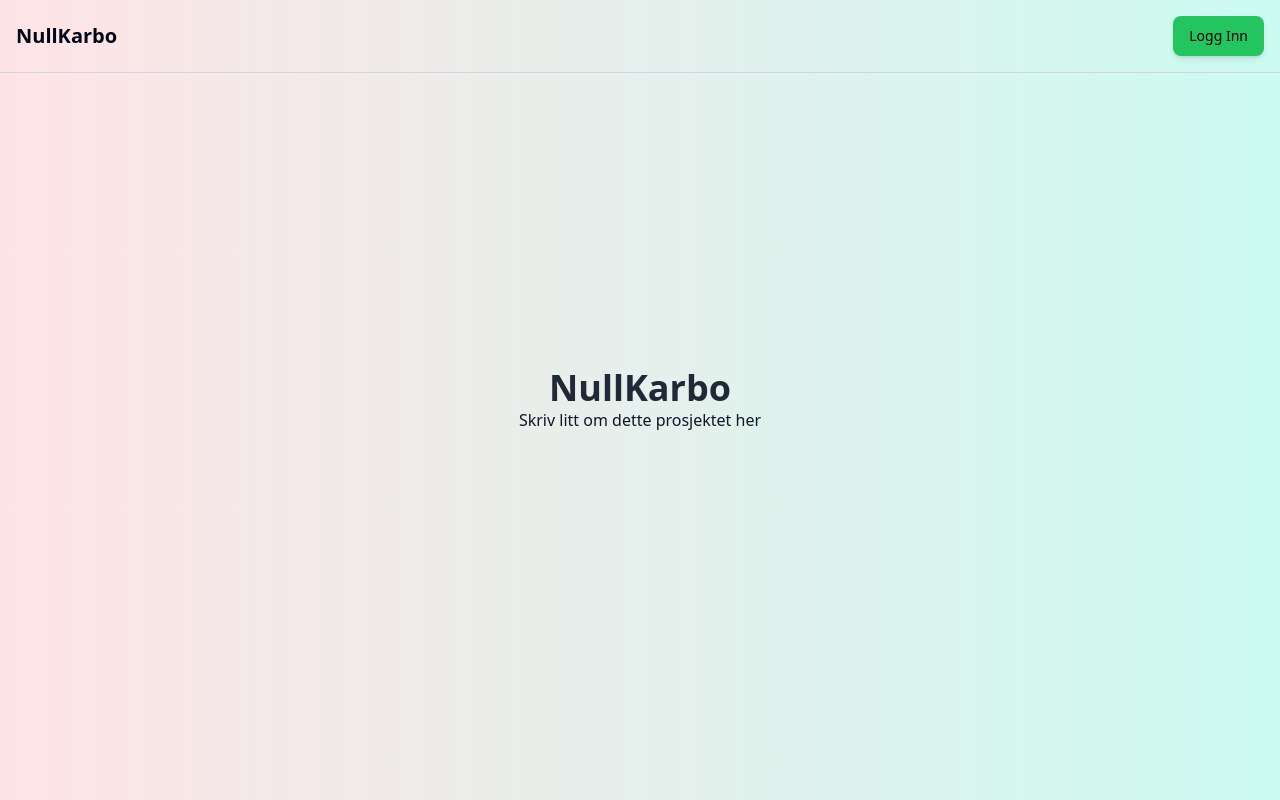
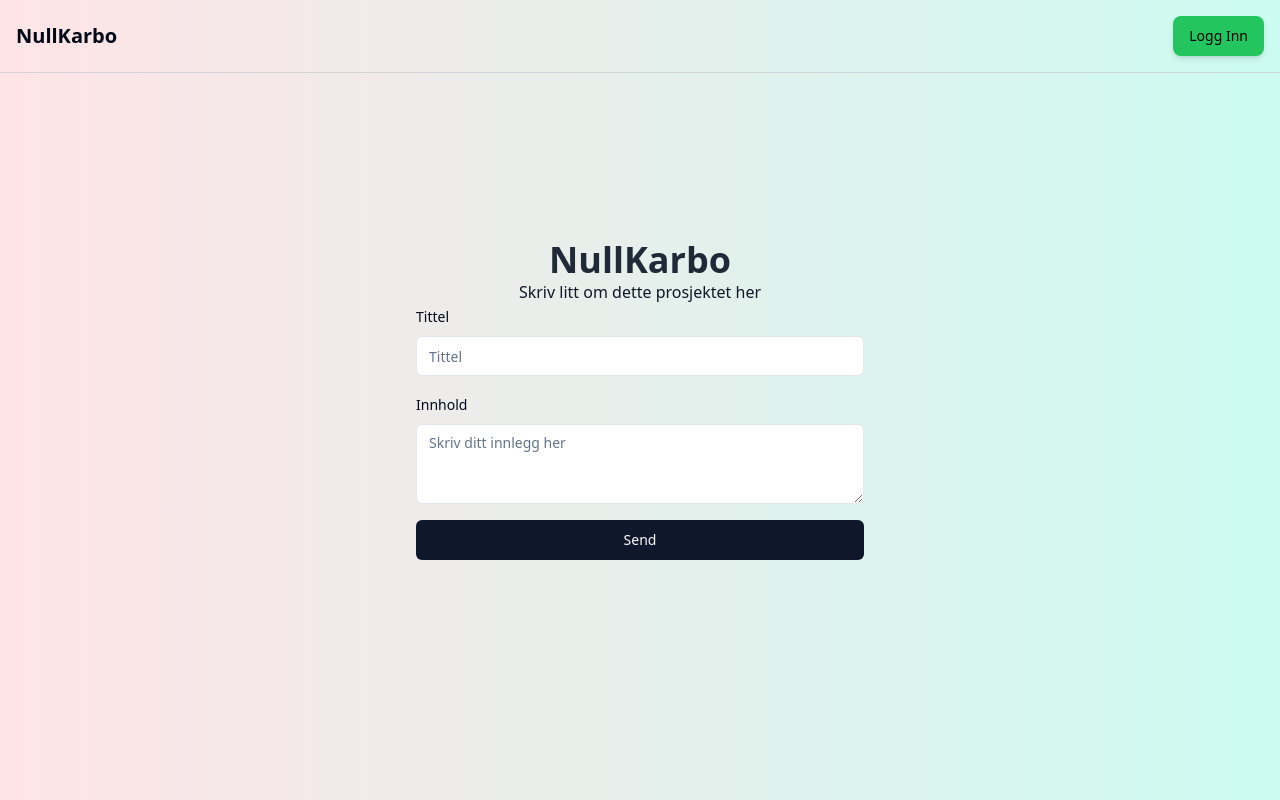
Before and after one commit to coding-chef77/forum, a Next.js app: page / in a window 1280 px wide. Built offline with nearby package versions, Linux system fonts and the light colour scheme; no server answers.

Commit message:
Added simple form to forum

```diff
--- a/package.json
+++ b/package.json
@@ -13,6 +13,8 @@
   },
   "dependencies": {
     "@clerk/nextjs": "^5.0.1",
+    "@hookform/resolvers": "^3.3.4",
+    "@radix-ui/react-label": "^2.0.2",
     "@radix-ui/react-slot": "^1.0.2",
     "@t3-oss/env-nextjs": "^0.10.1",
     "class-variance-authority": "^0.7.0",
@@ -23,9 +25,10 @@
     "postgres": "^3.4.3",
     "react": "18.2.0",
     "react-dom": "18.2.0",
+    "react-hook-form": "^7.51.3",
     "tailwind-merge": "^2.3.0",
     "tailwindcss-animate": "^1.0.7",
-    "zod": "^3.23.3"
+    "zod": "^3.23.4"
   },
   "devDependencies": {
     "@types/eslint": "^8.56.2",
--- a/src/app/layout.tsx
+++ b/src/app/layout.tsx
@@ -40,7 +40,7 @@
       <div>
         <SignedOut>
           <StyledButton>
-            <SignInButton> Logg Inn</SignInButton>
+            <SignInButton>Logg Inn</SignInButton>
           </StyledButton>
         </SignedOut>
         <SignedIn>
--- a/src/app/page.tsx
+++ b/src/app/page.tsx
@@ -1,12 +1,85 @@
+"use client";
+
+import * as z from "zod";
+import { useForm } from "react-hook-form";
+import { zodResolver } from "@hookform/resolvers/zod";
+import {
+  Form,
+  FormControl,
+  FormField,
+  FormItem,
+  FormLabel,
+  FormMessage,
+} from "~/components/ui/form";
+import { Input } from "~/components/ui/input";
+import { Button } from "~/components/ui/button";
+import { Textarea } from "~/components/ui/textarea";
+
+const formSchema = z.object({
+  tittel: z.string().min(1, { message: "Feltet kan ikke være tom" }),
+  innhold: z.string().min(1, { message: "Feltet kan ikke være tom" }), // Main content
+  kategori: z.string().optional(), // Optional category
+  tags: z.array(z.string()).optional(), // Optional tags
+  attachments: z.any().optional(), // Optional attachments
+});
 export default function HomePage() {
+  const form = useForm<z.infer<typeof formSchema>>({
+    resolver: zodResolver(formSchema),
+    defaultValues: {
+      tittel: "",
+      innhold: "",
+      kategori: "",
+      tags: [],
+      attachments: [],
+    },
+  });
+
+  const handleSubmit = () => {
+    console.log(form.getValues());
+  };
   return (
     <main className="flex min-h-screen flex-col items-center justify-center">
       {" "}
-      {/* Added padding-top for TopNav */}
       <h1 className="text-4xl font-bold text-gray-800">NullKarbo</h1>
       <p className="text-primary text-2-xl">
         Skriv litt om dette prosjektet her
       </p>
+      <Form {...form}>
+        <form
+          onSubmit={form.handleSubmit(handleSubmit)}
+          className="flex w-full max-w-md flex-col gap-4"
+        >
+          <FormField
+            control={form.control}
+            name="tittel"
+            render={({ field }) => (
+              <FormItem>
+                <FormLabel>Tittel</FormLabel>
+                <FormControl>
+                  <Input placeholder="Tittel" type="text" {...field} />
+                </FormControl>
+                <FormMessage />
+              </FormItem>
+            )}
+          />
+
+          <FormField
+            control={form.control}
+            name="innhold"
+            render={({ field }) => (
+              <FormItem>
+                <FormLabel>Innhold</FormLabel>
+                <FormControl>
+                  <Textarea placeholder="Skriv ditt innlegg her" {...field} />
+                </FormControl>
+                <FormMessage />
+              </FormItem>
+            )}
+          />
+
+          <Button type="submit">Send</Button>
+        </form>
+      </Form>
     </main>
   );
 }
--- /dev/null
+++ b/src/components/ui/form.tsx
@@ -0,0 +1,176 @@
+import * as React from "react"
+import * as LabelPrimitive from "@radix-ui/react-label"
+import { Slot } from "@radix-ui/react-slot"
+import {
+  Controller,
+  ControllerProps,
+  FieldPath,
+  FieldValues,
+  FormProvider,
+  useFormContext,
+} from "react-hook-form"
+
+import { cn } from "~/lib/utils"
+import { Label } from "~/components/ui/label"
+
+const Form = FormProvider
+
+type FormFieldContextValue<
+  TFieldValues extends FieldValues = FieldValues,
+  TName extends FieldPath<TFieldValues> = FieldPath<TFieldValues>
+> = {
+  name: TName
+}
+
+const FormFieldContext = React.createContext<FormFieldContextValue>(
+  {} as FormFieldContextValue
+)
+
+const FormField = <
+  TFieldValues extends FieldValues = FieldValues,
+  TName extends FieldPath<TFieldValues> = FieldPath<TFieldValues>
+>({
+  ...props
+}: ControllerProps<TFieldValues, TName>) => {
+  return (
+    <FormFieldContext.Provider value={{ name: props.name }}>
+      <Controller {...props} />
+    </FormFieldContext.Provider>
+  )
+}
+
+const useFormField = () => {
+  const fieldContext = React.useContext(FormFieldContext)
+  const itemContext = React.useContext(FormItemContext)
+  const { getFieldState, formState } = useFormContext()
+
+  const fieldState = getFieldState(fieldContext.name, formState)
+
+  if (!fieldContext) {
+    throw new Error("useFormField should be used within <FormField>")
+  }
+
+  const { id } = itemContext
+
+  return {
+    id,
+    name: fieldContext.name,
+    formItemId: `${id}-form-item`,
+    formDescriptionId: `${id}-form-item-description`,
+    formMessageId: `${id}-form-item-message`,
+    ...fieldState,
+  }
+}
+
+type FormItemContextValue = {
+  id: string
+}
+
+const FormItemContext = React.createContext<FormItemContextValue>(
+  {} as FormItemContextValue
+)
+
+const FormItem = React.forwardRef<
+  HTMLDivElement,
+  React.HTMLAttributes<HTMLDivElement>
+>(({ className, ...props }, ref) => {
+  const id = React.useId()
+
+  return (
+    <FormItemContext.Provider value={{ id }}>
+      <div ref={ref} className={cn("space-y-2", className)} {...props} />
+    </FormItemContext.Provider>
+  )
+})
+FormItem.displayName = "FormItem"
+
+const FormLabel = React.forwardRef<
+  React.ElementRef<typeof LabelPrimitive.Root>,
+  React.ComponentPropsWithoutRef<typeof LabelPrimitive.Root>
+>(({ className, ...props }, ref) => {
+  const { error, formItemId } = useFormField()
+
+  return (
+    <Label
+      ref={ref}
+      className={cn(error && "text-destructive", className)}
+      htmlFor={formItemId}
+      {...props}
+    />
+  )
+})
+FormLabel.displayName = "FormLabel"
+
+const FormControl = React.forwardRef<
+  React.ElementRef<typeof Slot>,
+  React.ComponentPropsWithoutRef<typeof Slot>
+>(({ ...props }, ref) => {
+  const { error, formItemId, formDescriptionId, formMessageId } = useFormField()
+
+  return (
+    <Slot
+      ref={ref}
+      id={formItemId}
+      aria-describedby={
+        !error
+          ? `${formDescriptionId}`
+          : `${formDescriptionId} ${formMessageId}`
+      }
+      aria-invalid={!!error}
+      {...props}
+    />
+  )
+})
+FormControl.displayName = "FormControl"
+
+const FormDescription = React.forwardRef<
+  HTMLParagraphElement,
+  React.HTMLAttributes<HTMLParagraphElement>
+>(({ className, ...props }, ref) => {
+  const { formDescriptionId } = useFormField()
+
+  return (
+    <p
+      ref={ref}
+      id={formDescriptionId}
+      className={cn("text-sm text-muted-foreground", className)}
+      {...props}
+    />
+  )
+})
+FormDescription.displayName = "FormDescription"
+
+const FormMessage = React.forwardRef<
+  HTMLParagraphElement,
+  React.HTMLAttributes<HTMLParagraphElement>
+>(({ className, children, ...props }, ref) => {
+  const { error, formMessageId } = useFormField()
+  const body = error ? String(error?.message) : children
+
+  if (!body) {
+    return null
+  }
+
+  return (
+    <p
+      ref={ref}
+      id={formMessageId}
+      className={cn("text-sm font-medium text-destructive", className)}
+      {...props}
+    >
+      {body}
+    </p>
+  )
+})
+FormMessage.displayName = "FormMessage"
+
+export {
+  useFormField,
+  Form,
+  FormItem,
+  FormLabel,
+  FormControl,
+  FormDescription,
+  FormMessage,
+  FormField,
+}
--- /dev/null
+++ b/src/components/ui/input.tsx
@@ -0,0 +1,25 @@
+import * as React from "react"
+
+import { cn } from "~/lib/utils"
+
+export interface InputProps
+  extends React.InputHTMLAttributes<HTMLInputElement> {}
+
+const Input = React.forwardRef<HTMLInputElement, InputProps>(
+  ({ className, type, ...props }, ref) => {
+    return (
+      <input
+        type={type}
+        className={cn(
+          "flex h-10 w-full rounded-md border border-input bg-background px-3 py-2 text-sm ring-offset-background file:border-0 file:bg-transparent file:text-sm file:font-medium placeholder:text-muted-foreground focus-visible:outline-none focus-visible:ring-2 focus-visible:ring-ring focus-visible:ring-offset-2 disabled:cursor-not-allowed disabled:opacity-50",
+          className
+        )}
+        ref={ref}
+        {...props}
+      />
+    )
+  }
+)
+Input.displayName = "Input"
+
+export { Input }
--- /dev/null
+++ b/src/components/ui/label.tsx
@@ -0,0 +1,26 @@
+"use client"
+
+import * as React from "react"
+import * as LabelPrimitive from "@radix-ui/react-label"
+import { cva, type VariantProps } from "class-variance-authority"
+
+import { cn } from "~/lib/utils"
+
+const labelVariants = cva(
+  "text-sm font-medium leading-none peer-disabled:cursor-not-allowed peer-disabled:opacity-70"
+)
+
+const Label = React.forwardRef<
+  React.ElementRef<typeof LabelPrimitive.Root>,
+  React.ComponentPropsWithoutRef<typeof LabelPrimitive.Root> &
+    VariantProps<typeof labelVariants>
+>(({ className, ...props }, ref) => (
+  <LabelPrimitive.Root
+    ref={ref}
+    className={cn(labelVariants(), className)}
+    {...props}
+  />
+))
+Label.displayName = LabelPrimitive.Root.displayName
+
+export { Label }
--- /dev/null
+++ b/src/components/ui/textarea.tsx
@@ -0,0 +1,24 @@
+import * as React from "react"
+
+import { cn } from "~/lib/utils"
+
+export interface TextareaProps
+  extends React.TextareaHTMLAttributes<HTMLTextAreaElement> {}
+
+const Textarea = React.forwardRef<HTMLTextAreaElement, TextareaProps>(
+  ({ className, ...props }, ref) => {
+    return (
+      <textarea
+        className={cn(
+          "flex min-h-[80px] w-full rounded-md border border-input bg-background px-3 py-2 text-sm ring-offset-background placeholder:text-muted-foreground focus-visible:outline-none focus-visible:ring-2 focus-visible:ring-ring focus-visible:ring-offset-2 disabled:cursor-not-allowed disabled:opacity-50",
+          className
+        )}
+        ref={ref}
+        {...props}
+      />
+    )
+  }
+)
+Textarea.displayName = "Textarea"
+
+export { Textarea }
```
Also changed, not shown: 1 other file (tests, documents, lock files or other folders).
